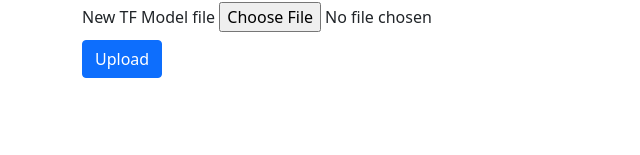
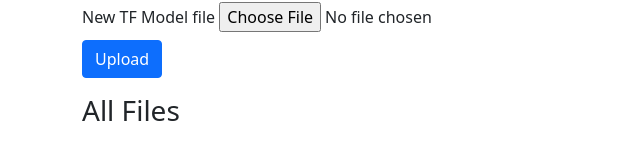
Before and after one commit to Alexsogge/MasterProject, a Flask app: page /tfmodel/ in a window 1280 px wide. Shown: the part 645-800 px from the top of the page, without its empty margins (0-640 px from the left). Run offline with Flask 2, Linux system fonts and the light colour scheme; parts of the project's set-up code (start-up, migrations or seed data) failed here and were passed over.

Commit message:
list tf model files

```diff
--- a/Webserver/app.py
+++ b/Webserver/app.py
@@ -186,7 +186,20 @@ def tfmodel():
         else:
             upload_info_text = 'Saved new settings and model ' + filename
 
-    return render_template('tfmodel.html', upload_info_text=upload_info_text, upload_error_text=upload_error_text, sensors=sensors, old_settings=old_settings)
+    all_model_files = list()
+    all_model_file_paths = list()
+    all_model_settings = list()
+    for file in os.listdir(TFMODEL_FOLDER):
+        if '.tflite' not in file:
+            continue
+        all_model_files.append(file)
+        all_model_file_paths.append(os.path.join(TFMODEL_FOLDER, file))
+        settings_name = os.path.splitext(file)[0] + '.json'
+        all_model_settings.append(os.path.join(TFMODEL_FOLDER, settings_name))
+
+    return render_template('tfmodel.html', upload_info_text=upload_info_text, upload_error_text=upload_error_text,
+                           sensors=sensors, old_settings=old_settings, all_model_files=all_model_files,
+                           all_model_file_paths=all_model_file_paths, all_model_settings=all_model_settings)
 
 
 
--- a/Webserver/templates/tfmodel.html
+++ b/Webserver/templates/tfmodel.html
@@ -81,6 +81,19 @@
         </form>
     </div>
 
+    <div class="row mt-3"><h3>All Files</h3></div>
+    <div class="row">
+        <div class="col">
+            {% for file in all_model_files %}
+                <div class="row">
+                    <div class="col">{{ file }}</div>
+                    <div class="col-md-3"><a class=" btn btn-primary" href="/{{ all_model_file_paths[loop.index0] }}">download model</a> </div>
+                    <div class="col-md-3"><a class=" btn btn-primary" href="/{{ all_model_settings[loop.index0] }}">download settings</a> </div>
+                </div>
+            {% endfor %}
+        </div>
+    </div>
+
     <script>
 
         function addRequiredSensorToList(sensorId, sensorName){
```
